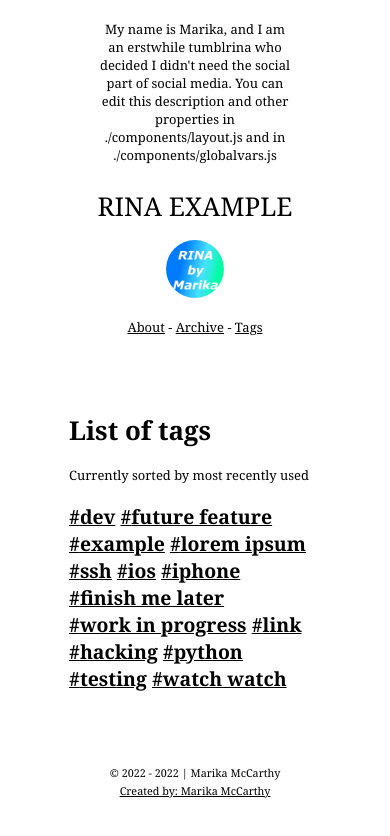
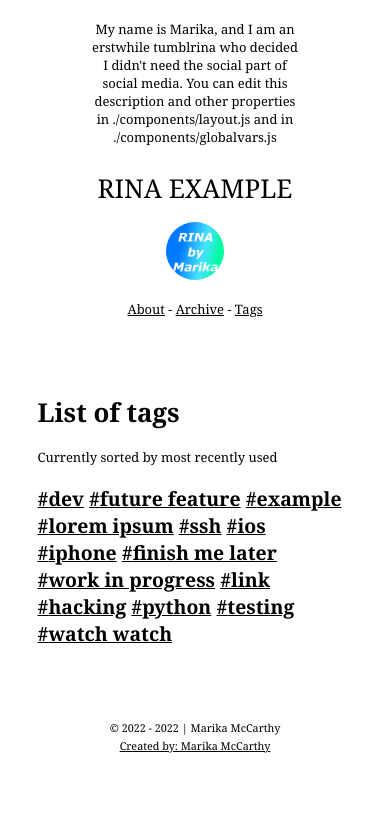
Before and after one commit to marikamcc/rina-public, a Next.js app: page /tags in a window 390 px wide. Shown: the top 836 px of the page. Built offline with nearby package versions, Linux system fonts and the light colour scheme.

Commit message:
fiddling with params for mobile

```diff
--- a/components/layout.module.css
+++ b/components/layout.module.css
@@ -47,16 +47,16 @@
 }
 
 /* For mobile */
-@media only screen and (max-width: 600px) {
+@media only screen and (max-width: 800px) {
 
     #container {
-        max-width: 80%;
+        max-width: 100%;
         margin: 0 auto;
     }
 
     #left {
         float:none;
-        width:70%;
+        width:60%;
         position:relative;
         text-align: center;
         padding-bottom: 3em;
--- a/styles/utils.module.css
+++ b/styles/utils.module.css
@@ -43,7 +43,7 @@
     margin: 0;
 }
 
-@media screen and (max-width: 600px) {
+@media screen and (max-width: 800px) {
     .borderCircle {
         /* display: none; */
         margin:0 auto;
```
